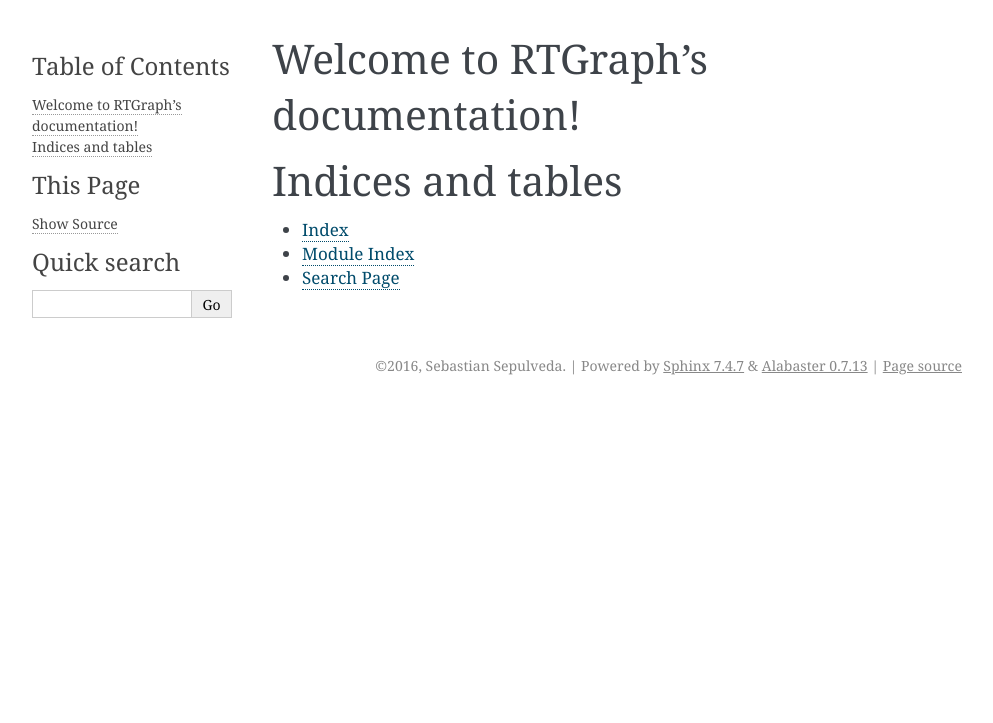
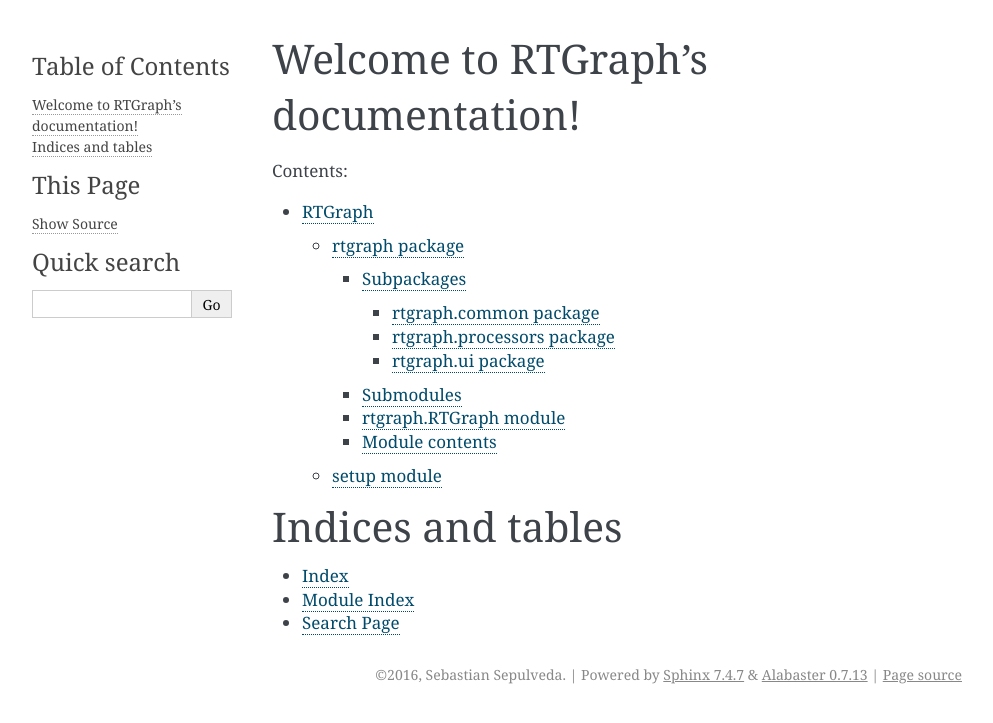
Before and after one commit to ssepulveda/RTGraph, a Sphinx documentation site: the page built from docs/index.rst, in a window 1280 px wide. Shown: the top 723 px of the page, without its empty margins (148-1141 px from the left). Built offline with Sphinx 7.4.7, drawn with Linux system fonts in a browser that asks for light colours.

```diff
--- a/docs/conf.py
+++ b/docs/conf.py
@@ -2,7 +2,7 @@
 # -*- coding: utf-8 -*-
 #
 # RTGraph documentation build configuration file, created by
-# sphinx-quickstart on Tue Dec 20 22:06:30 2016.
+# sphinx-quickstart on Tue Dec 20 22:19:34 2016.
 #
 # This file is execfile()d with the current directory set to its
 # containing dir.
--- a/docs/index.rst
+++ b/docs/index.rst
@@ -1,5 +1,5 @@
 .. RTGraph documentation master file, created by
-   sphinx-quickstart on Tue Dec 20 22:06:30 2016.
+   sphinx-quickstart on Tue Dec 20 22:19:34 2016.
    You can adapt this file completely to your liking, but it should at least
    contain the root `toctree` directive.
 
@@ -7,8 +7,9 @@ Welcome to RTGraph's documentation!
 ===================================
 
 .. toctree::
-   :maxdepth: 2
+   :maxdepth: 4
    :caption: Contents:
+
    modules
 
 
--- /dev/null
+++ b/docs/modules.rst
@@ -0,0 +1,8 @@
+RTGraph
+=======
+
+.. toctree::
+   :maxdepth: 4
+
+   rtgraph
+   setup
--- /dev/null
+++ b/docs/rtgraph.common.rst
@@ -0,0 +1,46 @@
+rtgraph.common package
+======================
+
+Submodules
+----------
+
+rtgraph.common.architecture module
+----------------------------------
+
+.. automodule:: rtgraph.common.architecture
+    :members:
+    :undoc-members:
+    :show-inheritance:
+
+rtgraph.common.arguments module
+-------------------------------
+
+.. automodule:: rtgraph.common.arguments
+    :members:
+    :undoc-members:
+    :show-inheritance:
+
+rtgraph.common.logger module
+----------------------------
+
+.. automodule:: rtgraph.common.logger
+    :members:
+    :undoc-members:
+    :show-inheritance:
+
+rtgraph.common.ringBuffer module
+--------------------------------
+
+.. automodule:: rtgraph.common.ringBuffer
+    :members:
+    :undoc-members:
+    :show-inheritance:
+
+
+Module contents
+---------------
+
+.. automodule:: rtgraph.common
+    :members:
+    :undoc-members:
+    :show-inheritance:
--- /dev/null
+++ b/docs/rtgraph.processors.rst
@@ -0,0 +1,46 @@
+rtgraph.processors package
+==========================
+
+Submodules
+----------
+
+rtgraph.processors.Csv module
+-----------------------------
+
+.. automodule:: rtgraph.processors.Csv
+    :members:
+    :undoc-members:
+    :show-inheritance:
+
+rtgraph.processors.Parser module
+--------------------------------
+
+.. automodule:: rtgraph.processors.Parser
+    :members:
+    :undoc-members:
+    :show-inheritance:
+
+rtgraph.processors.Serial module
+--------------------------------
+
+.. automodule:: rtgraph.processors.Serial
+    :members:
+    :undoc-members:
+    :show-inheritance:
+
+rtgraph.processors.Simulator module
+-----------------------------------
+
+.. automodule:: rtgraph.processors.Simulator
+    :members:
+    :undoc-members:
+    :show-inheritance:
+
+
+Module contents
+---------------
+
+.. automodule:: rtgraph.processors
+    :members:
+    :undoc-members:
+    :show-inheritance:
--- /dev/null
+++ b/docs/rtgraph.rst
@@ -0,0 +1,31 @@
+rtgraph package
+===============
+
+Subpackages
+-----------
+
+.. toctree::
+
+    rtgraph.common
+    rtgraph.processors
+    rtgraph.ui
+
+Submodules
+----------
+
+rtgraph.RTGraph module
+----------------------
+
+.. automodule:: rtgraph.RTGraph
+    :members:
+    :undoc-members:
+    :show-inheritance:
+
+
+Module contents
+---------------
+
+.. automodule:: rtgraph
+    :members:
+    :undoc-members:
+    :show-inheritance:
--- /dev/null
+++ b/docs/rtgraph.ui.rst
@@ -0,0 +1,30 @@
+rtgraph.ui package
+==================
+
+Submodules
+----------
+
+rtgraph.ui.mainWindow module
+----------------------------
+
+.. automodule:: rtgraph.ui.mainWindow
+    :members:
+    :undoc-members:
+    :show-inheritance:
+
+rtgraph.ui.popUp module
+-----------------------
+
+.. automodule:: rtgraph.ui.popUp
+    :members:
+    :undoc-members:
+    :show-inheritance:
+
+
+Module contents
+---------------
+
+.. automodule:: rtgraph.ui
+    :members:
+    :undoc-members:
+    :show-inheritance:
```
Also changed, not shown: docs/setup.rst (added, +7 -0 lines).
